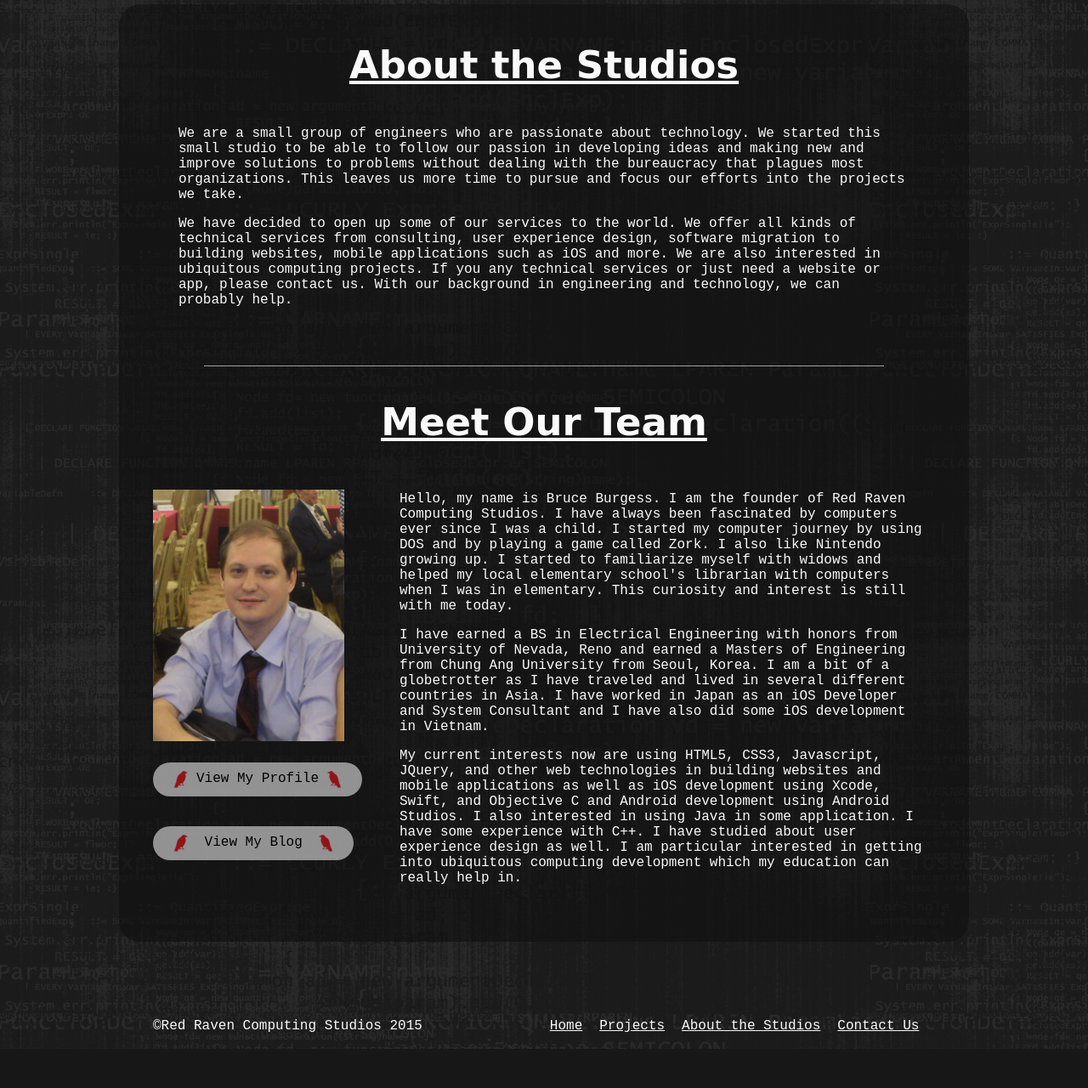
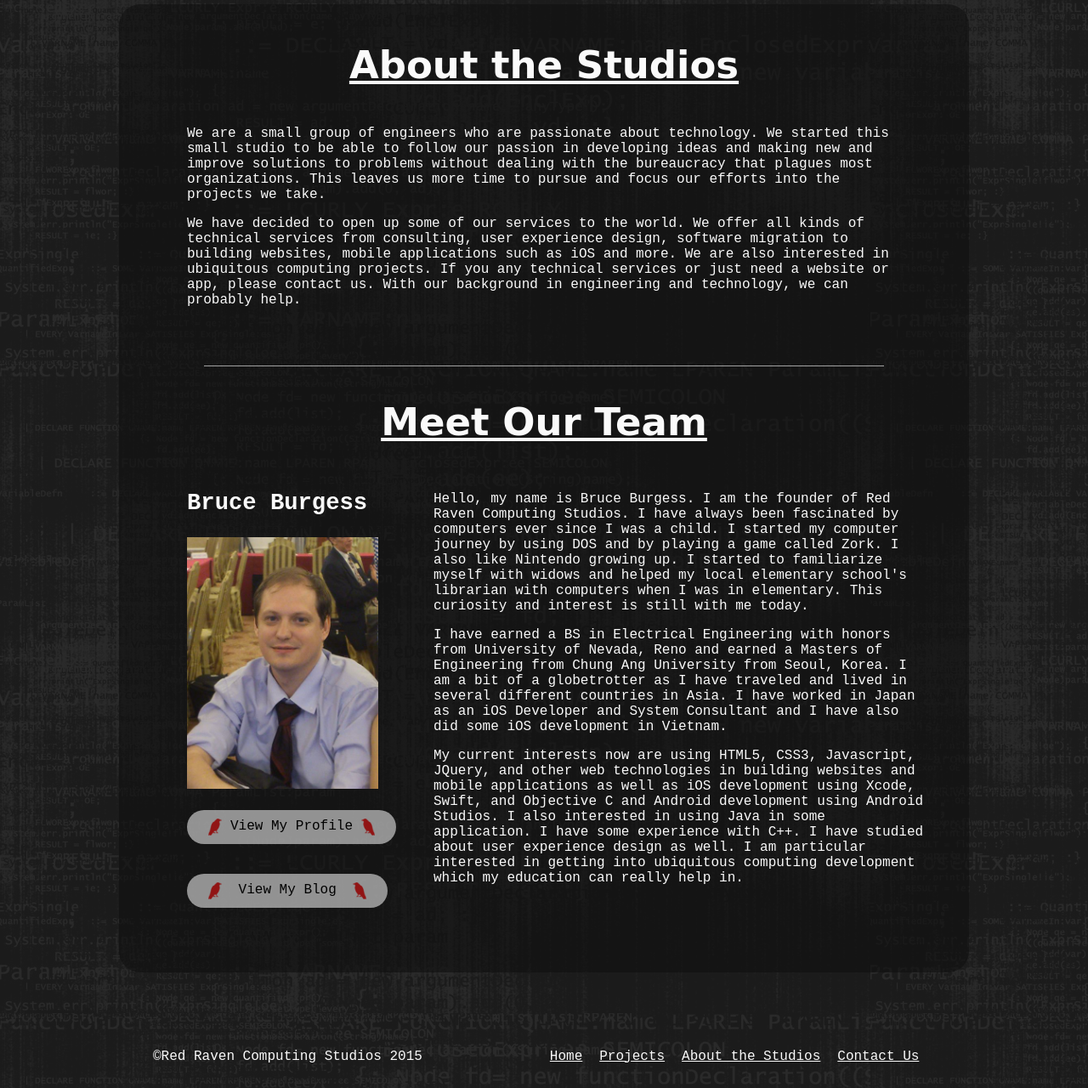
Before and after one commit to EberronBruce/redravenwebsitephp, a PHP site: page /aboutstudios in a window 1280 px wide. Shown: the part 344-1624 px from the top of the page at 85% size. Before the commit the page ends 1578 px from the top, so only its background shows below. Run offline with PHP 8.4, Linux system fonts and the light colour scheme.

Commit message:
Re-adjust some design outlines in studios and messages

```diff
--- a/content/aboutstudios.php
+++ b/content/aboutstudios.php
@@ -22,8 +22,11 @@
 
 
     <h1>Meet Our Team</h1>
+
     <figure class="pic">
+        <h2>Bruce Burgess</h2>
         <img src="image/bruce.jpg" alt="Picture of Bruce" class="portrait" />
+
         <button class="profilebtn">
              <img class="leftraven" src="image/navleftraven.png" alt="Left Red Raven" />
              View My Profile
@@ -57,8 +60,6 @@
         studied about user experience design as well. I am particular interested
         in getting into ubiquitous computing development which my education can
         really help in.</p>
-
-
     </article>
 
     </div>
--- a/content/messagefail.php
+++ b/content/messagefail.php
@@ -1,10 +1,9 @@
-
-<section>
+<section style="height: 600px">
     <figure class="raven">
         <img id="bigraven" src="image/raven.png" alt="A Big Red Raven" />
     </figure>
 
-    <article id="homeArticle">
+    <article>
         <h1>OOPS... Something Went Wrong</h1>
         <p>The message you tried to send did not go through. This could be a
             connection issue. Sorry, Please try again or directly put our email
@@ -12,7 +11,6 @@
 
         <p><a href="mailto:public@redravencomputing.com?subject=Contact">public@redravencomputing.com</a></p>
 
-        <div id="errs"></div>
 
     </article>
 </section>
--- a/content/messagesent.php
+++ b/content/messagesent.php
@@ -1,4 +1,4 @@
-<section>
+<section style="height: 600px">
     <figure class="raven">
         <img id="bigraven" src="image/raven.png" alt="A Big Red Raven" />
     </figure>
--- a/css/ravenstyle.css
+++ b/css/ravenstyle.css
@@ -146,6 +146,7 @@ section{
 
 footer {
     width:100%;
+    padding-bottom: 10px;
 }
 
 .navFooter {
@@ -176,6 +177,10 @@ footer a {
 
 footer a:hover{
     color:#A00000;
+}
+
+h2 {
+   font-family: 'Courier New',Courier,monospace;
 }
 
 /*----------------Contact Page----------------------------*/
@@ -296,9 +301,8 @@ a .social-icon {
 #email-info {
     color: #FAFAFA;
 }
-
+/*----------------Studio Page----------------------------*/
 .portrait {
-    //height:200px;
     width: 225px;
     float: left;
     padding-right: 25px;
@@ -328,7 +332,7 @@ a .social-icon {
 }
 
 .pic {
-    padding: 0px;
+    padding: 0px 0px 0px 40px;
     width: 250px;
     float: left;
 }
@@ -355,5 +359,11 @@ a .social-icon {
 }
 
 .studio {
-    padding: 0px 70px;
+    padding: 0px 80px;
 }
+
+#studio h2 {
+    padding-bottom: 25px;
+    font-size: 1.7em;
+    margin: 0px;
+}
```
